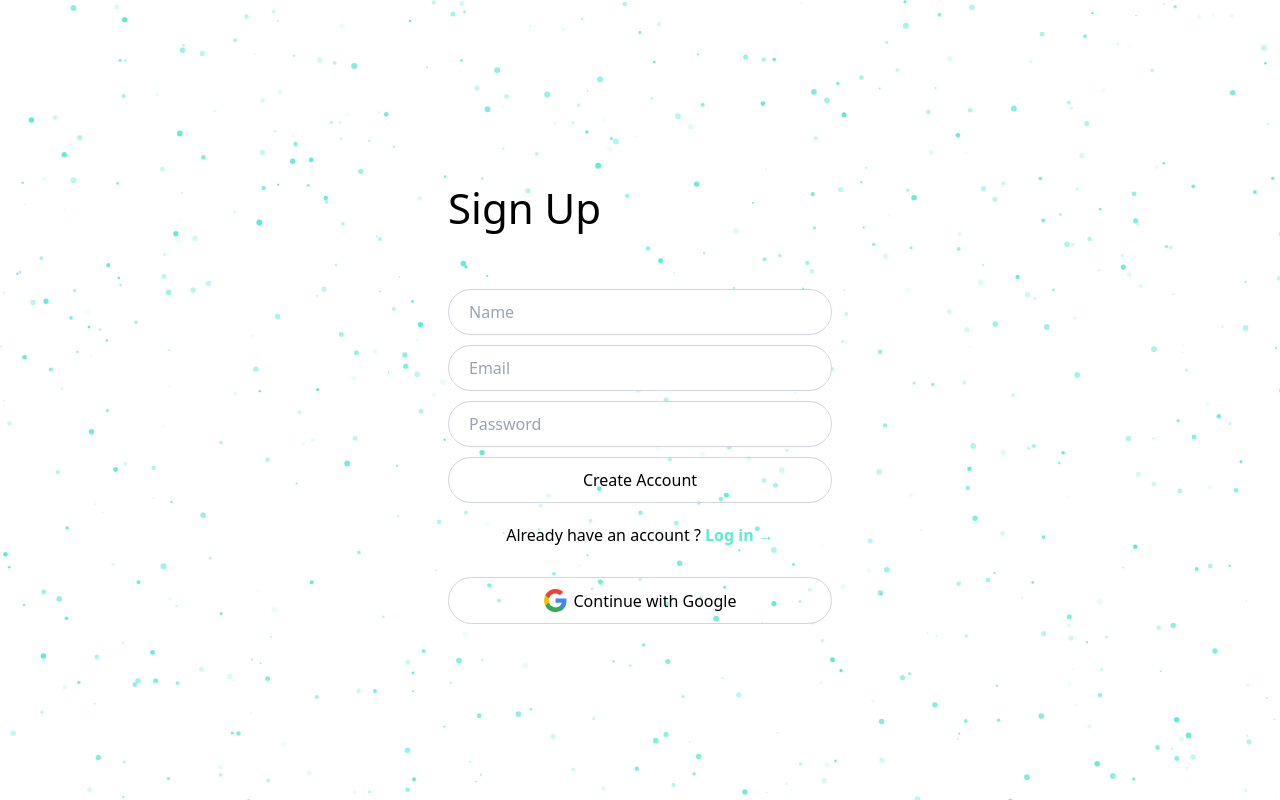
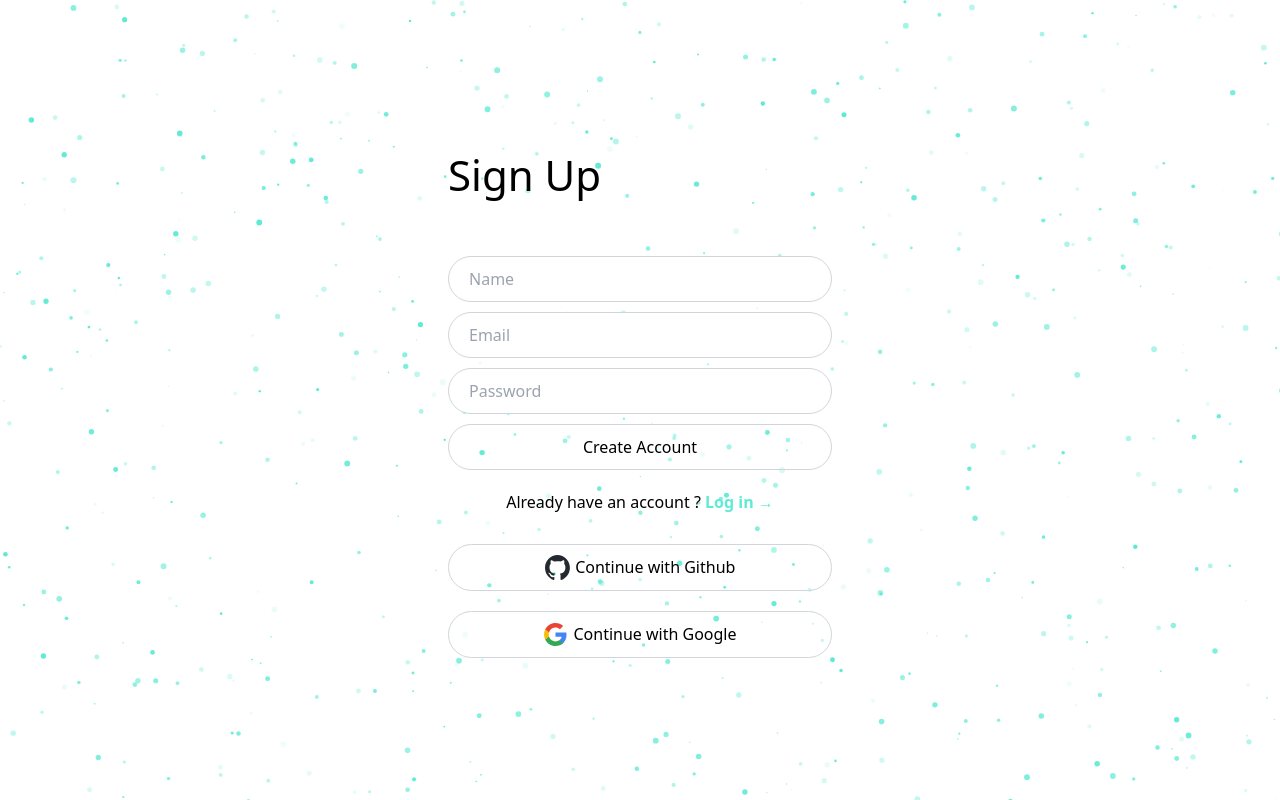
Before and after one commit to hi-rachel/dev-connect, a React (Vite) app: page /create-account in a window 1280 px wide. Built offline with nearby package versions, Linux system fonts and the light colour scheme; no server answers.

Commit message:
feat: Revert GitHub login, configure multi-account creation for various ID providers

```diff
--- a/src/login/CreateAccount.tsx
+++ b/src/login/CreateAccount.tsx
@@ -4,7 +4,7 @@ import { auth } from "../firebase";
 import { Link, useNavigate } from "react-router-dom";
 import { FirebaseError } from "firebase/app";
 import { Input, Switcher, Title, Error, Form } from "../common/auth.styled";
-// import GithubButton from "../components/github-btn";
+import GithubButton from "./GithubBtn";
 import GoogleButton from "./GoogleBtn";
 import { SparklesCore } from "../common/ui/Sparkles";
 
@@ -104,7 +104,7 @@ export default function CreateAccount() {
             <b>Log in &rarr;</b>
           </Link>
         </Switcher>
-        {/* <GithubButton /> */}
+        <GithubButton />
         <GoogleButton />
       </div>
     </div>
--- a/src/login/Login.tsx
+++ b/src/login/Login.tsx
@@ -5,7 +5,7 @@ import { FirebaseError } from "firebase/app";
 import { SparklesCore } from "../common/ui/Sparkles";
 import { signInWithEmailAndPassword } from "firebase/auth";
 import { Input, Switcher, Title, Error, Form } from "../common/auth.styled";
-// import GithubButton from "../components/github-btn";
+import GithubButton from "./GithubBtn";
 import GoogleButton from "./GoogleBtn";
 
 export default function CreateAccount() {
@@ -88,7 +88,7 @@ export default function CreateAccount() {
             <b>Create one &rarr;</b>
           </Link>
         </Switcher>
-        {/* <GithubButton /> */}
+        <GithubButton />
         <GoogleButton />
       </div>
     </div>
```
